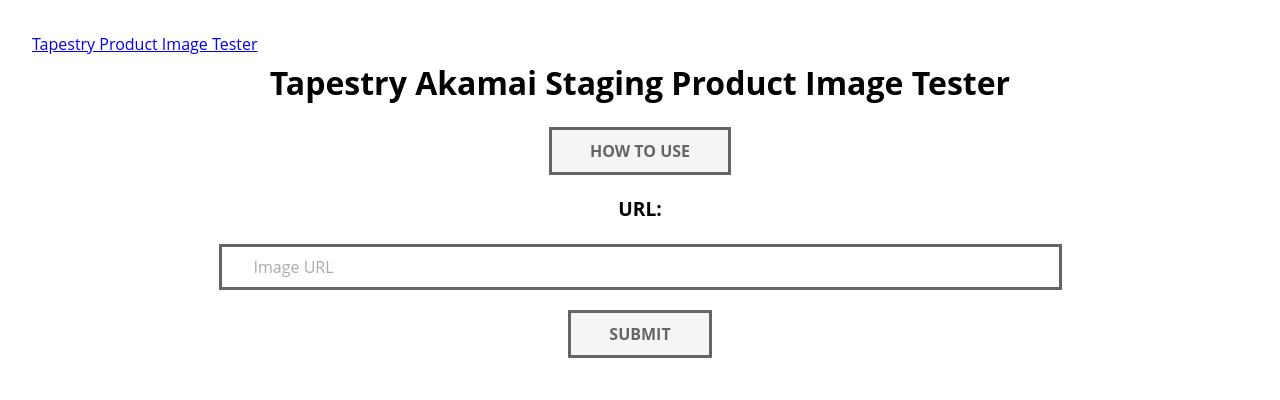
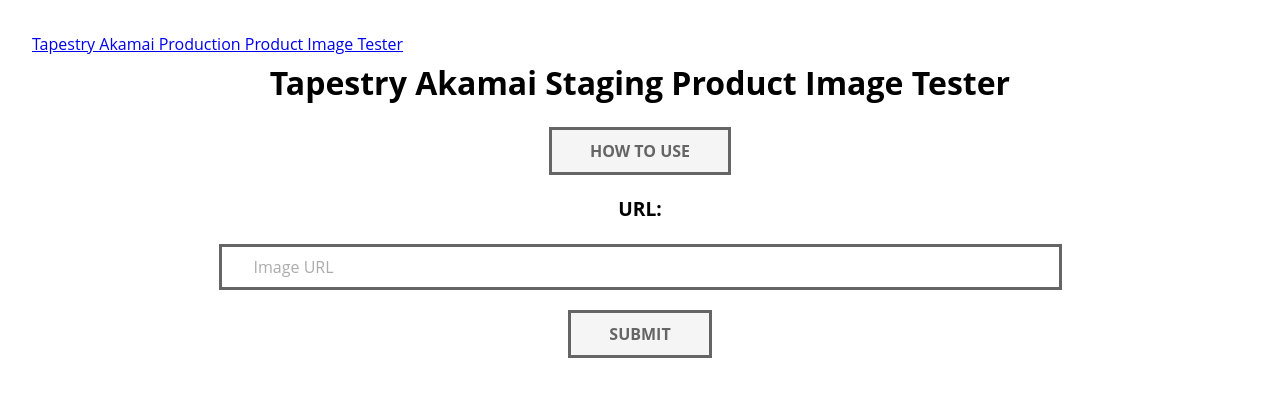
Before and after one commit to performance-addicts/tpr-image-tester-staging, a plain HTML site: page index.html in a window 1280 px wide. Drawn offline with Linux system fonts and the light colour scheme; no server answers.

Commit message:
fix title and link

```diff
--- a/index.html
+++ b/index.html
@@ -22,7 +22,7 @@
         href="https://tpr-image-tester.netlify.app/"
         rel="noopener noreferrer"
         target="_blank"
-        >Tapestry Product Image Tester</a
+        >Tapestry Akamai Production Product Image Tester</a
       >
     </div>
     <h1 class="heading">Tapestry Akamai Staging Product Image Tester</h1>
```
